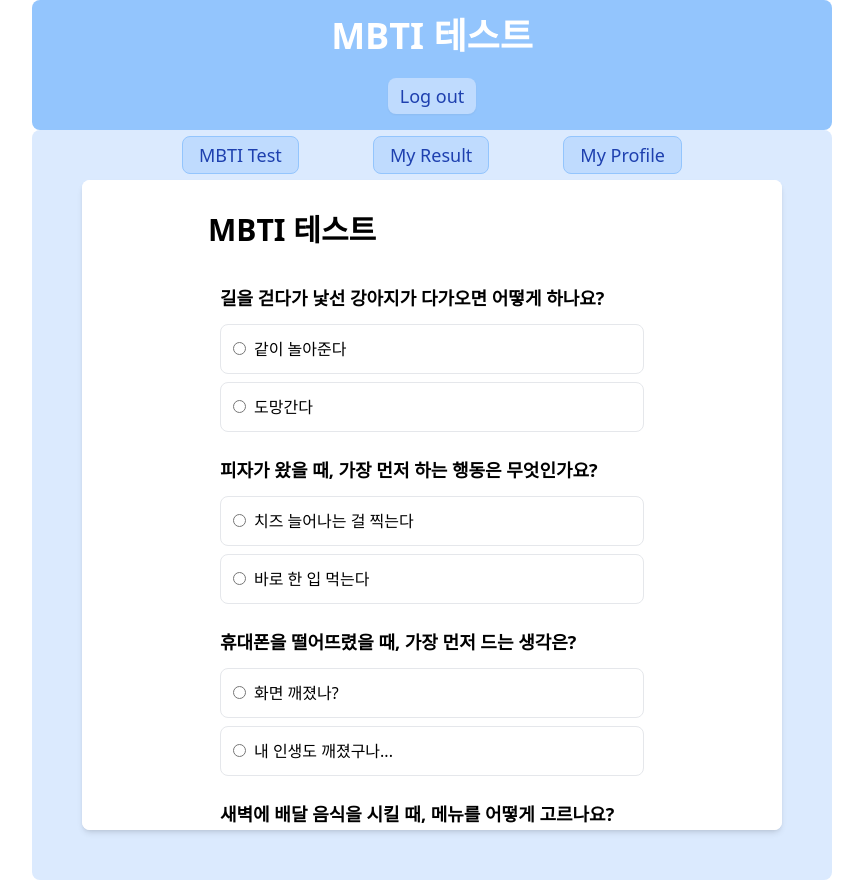
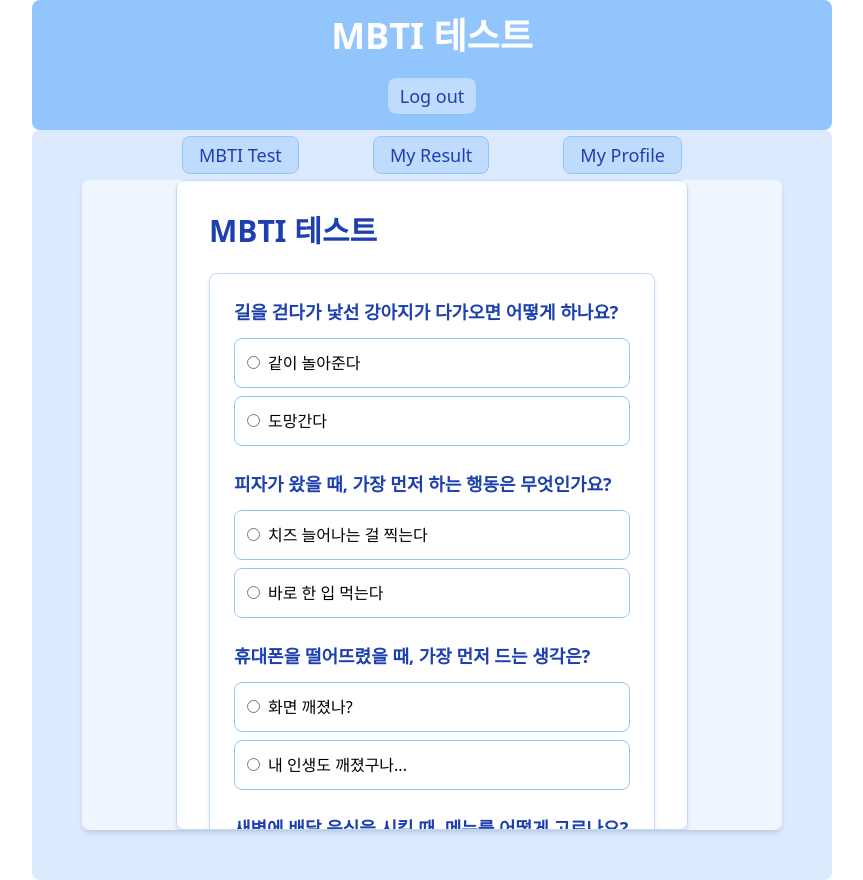
Before and after one commit to Handsol/sparta-mbti-test, a React (Vite) app: page /test in a window 1280 px wide. Shown: the whole page, without its empty margins (208-1071 px from the left). Built offline with nearby package versions, Linux system fonts and the light colour scheme; sample sign-in values are in the browser's storage.

Commit message:
style: TestForm 및 TestPage 스타일링

```diff
--- a/src/components/TestForm.jsx
+++ b/src/components/TestForm.jsx
@@ -28,17 +28,22 @@ const TestForm = ({ onSubmit }) => {
   console.log(questions);
 
   return (
-    <form onSubmit={handleSubmit} className=" w-full p-3 bg-white rounded-lg">
+    <form
+      onSubmit={handleSubmit}
+      className="w-full p-6 bg-white rounded-lg border border-blue-200 shadow-md"
+    >
       {questions.map((q, index) => (
         <div key={q.id} className="mb-6">
-          <p className="font-semibold text-lg mb-3">{q.question}</p>
+          <p className="font-semibold text-lg text-blue-800 mb-3">
+            {q.question}
+          </p>
           <div className="space-y-2">
             {q.options.map((option, i) => (
               <label
                 key={i}
-                className={`block p-3 border rounded-lg cursor-pointer transition-colors duration-300 ${
-                  answers[index]?.answer === option ? "bg-gray-100" : ""
-                } hover:bg-gray-100`}
+                className={`block p-3 border border-blue-300 rounded-lg cursor-pointer transition-colors duration-300 ${
+                  answers[index]?.answer === option ? "bg-blue-200" : "bg-white"
+                } hover:bg-blue-200`}
               >
                 <input
                   type="radio"
@@ -46,7 +51,7 @@ const TestForm = ({ onSubmit }) => {
                   value={option}
                   checked={answers[index]?.answer === option}
                   onChange={() => handleChange(index, option)}
-                  className="mr-2 text-primary-color"
+                  className="mr-2 accent-blue-600"
                 />
                 {option}
               </label>
@@ -54,7 +59,13 @@ const TestForm = ({ onSubmit }) => {
           </div>
         </div>
       ))}
-      <button type="submit">제출하기</button>
+
+      <button
+        type="submit"
+        className="w-full py-1 bg-blue-200 text-blue-800 font-semibold rounded-md border border-blue-300 hover:bg-blue-300 transition duration-300 shadow-sm hover:shadow-md"
+      >
+        제출하기
+      </button>
     </form>
   );
 };
--- a/src/pages/TestPage.jsx
+++ b/src/pages/TestPage.jsx
@@ -46,21 +46,26 @@ const TestPage = () => {
   };
 
   return (
-    <div className="w-full flex flex-col items-center justify-center bg-white">
-      <div className="bg-white rounded-lg p-8 max-w-lg w-full h-full overflow-auto">
-        <div className=" bg-white z-10 w-full mb-4">
-          <h1 className="text-3xl font-bold text-primary-color mb-6">
-            MBTI 테스트
-          </h1>
+    <div className="w-full flex flex-col items-center justify-center bg-blue-50">
+      <div className="bg-white rounded-lg p-8 max-w-lg w-full h-full border border-blue-200 shadow-md overflow-y-auto scrollbar-hidden">
+        <div className="bg-white z-10 w-full mb-4">
+          <h1 className="text-3xl font-bold text-blue-800 mb-6">MBTI 테스트</h1>
           <TestForm onSubmit={handleTestSubmit} />
           <div className="mt-4 flex flex-col items-center gap-3">
             <label className="mr-2">
               당신의 MBTI는... {result ? result : "테스트를 진행해주세요"}
             </label>
-            <button onClick={() => navigate("/result")}>자세히 보기</button>
+            <button
+              onClick={() => navigate("/result")}
+              className="bg-blue-200 text-blue-800 py-2 px-6 rounded-lg border border-blue-300 hover:bg-blue-300 transition duration-300 shadow-sm hover:shadow-md"
+            >
+              자세히 보기
+            </button>
           </div>
         </div>
-        <div className="overflow-y-auto h-[calc(100vh-200px)]"> </div>
+        <div className="overflow-y-auto h-[calc(100vh-200px)] scrollbar-hidden">
+          {" "}
+        </div>
       </div>
     </div>
   );
```
